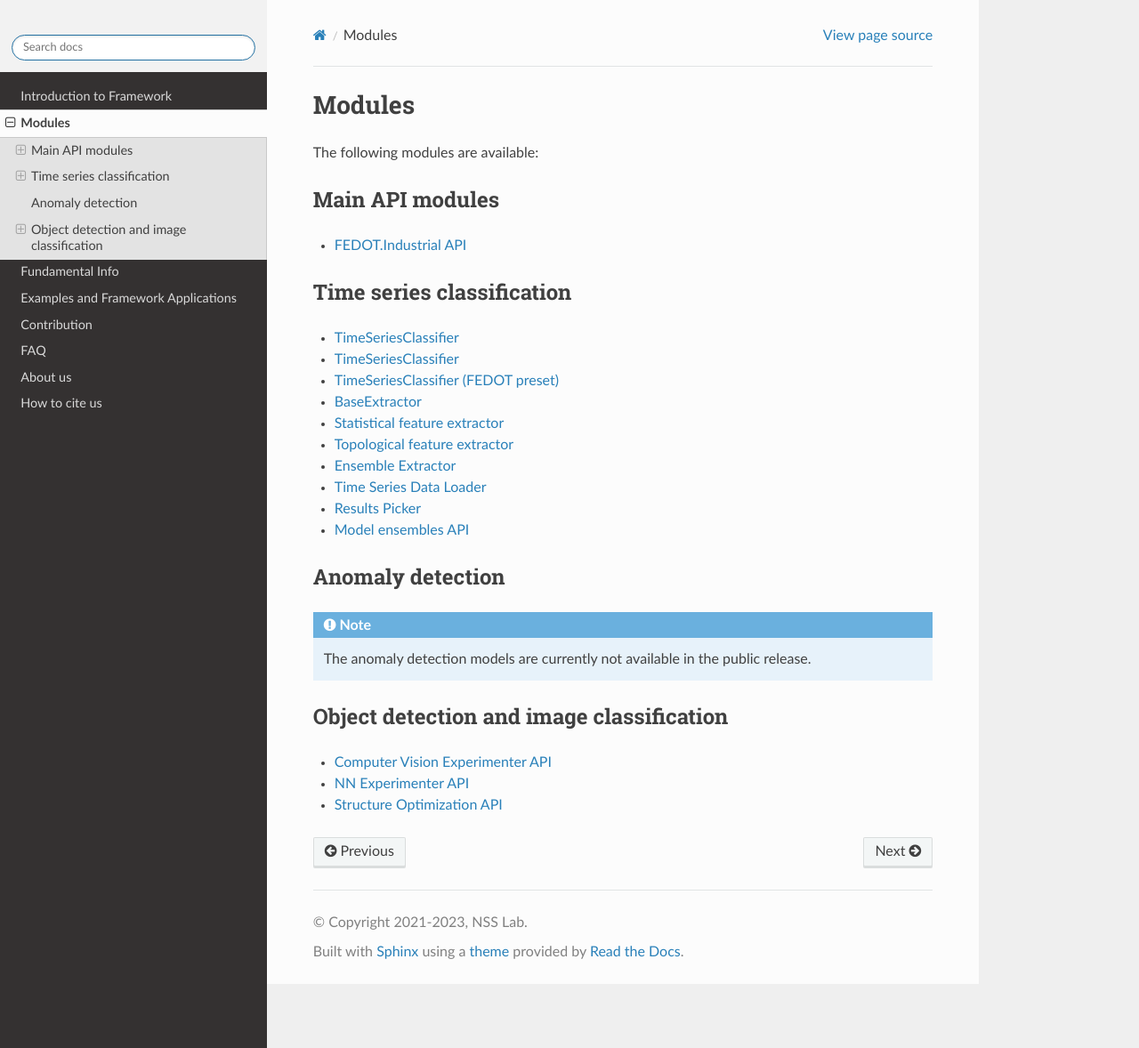
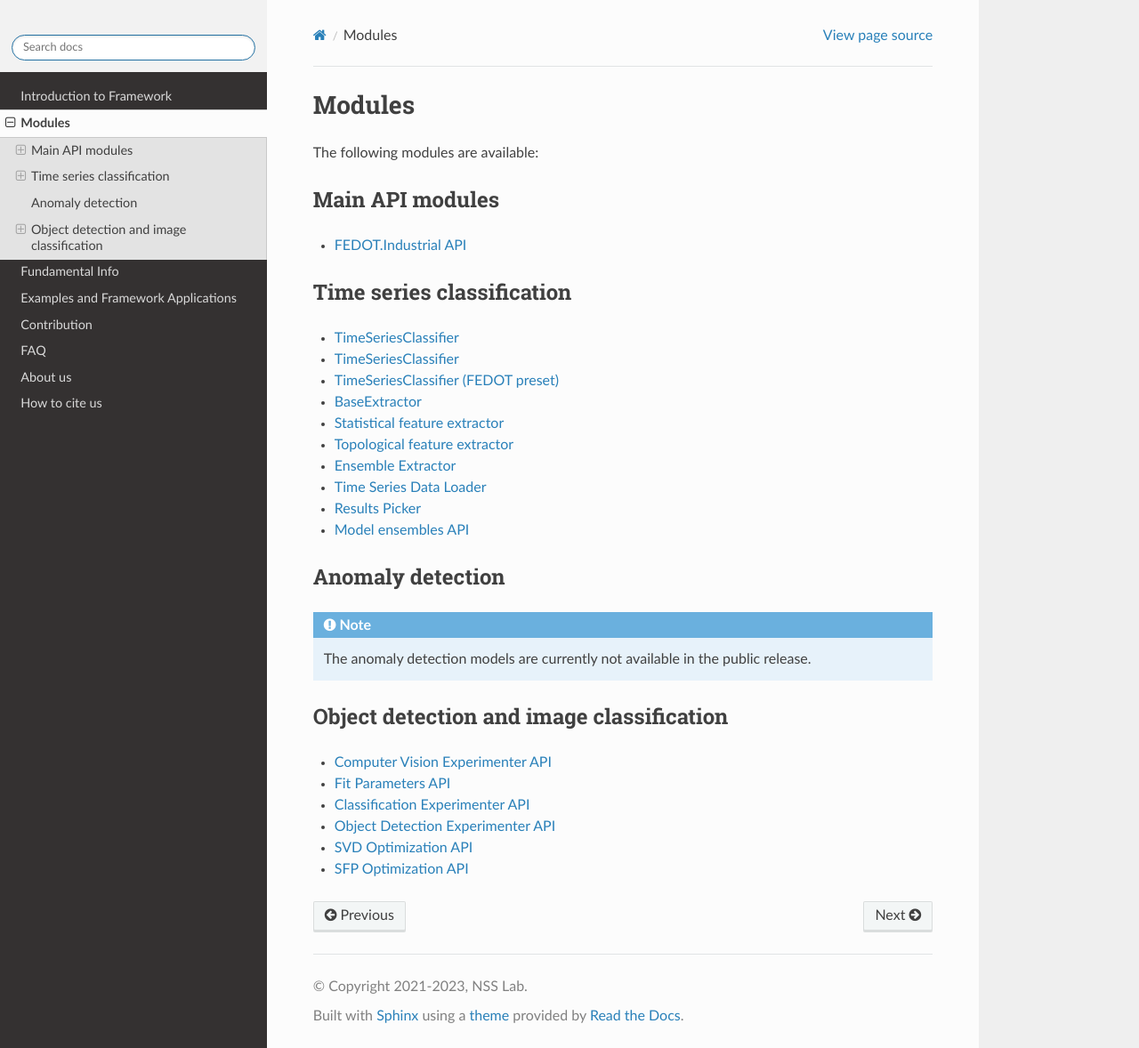
Before and after one commit to aimclub/Fedot.Industrial, a Sphinx documentation site: the page built from docs/source/API/index.rst, in a window 1280 px wide and 1178 px high. Shown: the whole window at 89% size. Built offline with Sphinx 7.4.7 and the Read the Docs theme 2.0.0, drawn with Linux system fonts in a browser that asks for light colours.

Commit message:
update cv autodocs

```diff
--- a/docs/source/API/cv/computer_vision_api.rst
+++ b/docs/source/API/cv/computer_vision_api.rst
@@ -5,6 +5,5 @@ Computer Vision Experimenter API
 
 .. autoclass:: fedot_ind.core.architecture.experiment.computer_vision.CVExperimenter
     :members:
-    :undoc-members:
     :show-inheritance:
     :inherited-members:
--- a/docs/source/API/index.rst
+++ b/docs/source/API/index.rst
@@ -44,5 +44,8 @@ Object detection and image classification
     :maxdepth: 1
 
     cv/computer_vision_api
-    cv/nn_experimenter_api
-    cv/structure_optimization_api
+    cv/fit_parameters_api
+    cv/classification_experimenter_api
+    cv/object_detection_experimenter_api
+    cv/svd_optimization_api
+    cv/sfp_optimization_api
```
Also changed, not shown: docs/source/API/cv/classification_experimenter_api.rst (added, +10 -0 lines), docs/source/API/cv/fit_parameters_api.rst (added, +8 -0 lines), docs/source/API/cv/nn_experimenter_api.rst (deleted, +0 -10 lines), docs/source/API/cv/object_detection_experimenter_api.rst (added, +10 -0 lines), docs/source/API/cv/sfp_optimization_api.rst (added, +10 -0 lines), docs/source/API/cv/structure_optimization_api.rst (deleted, +0 -10 lines), docs/source/API/cv/svd_optimization_api.rst (added, +10 -0 lines).
